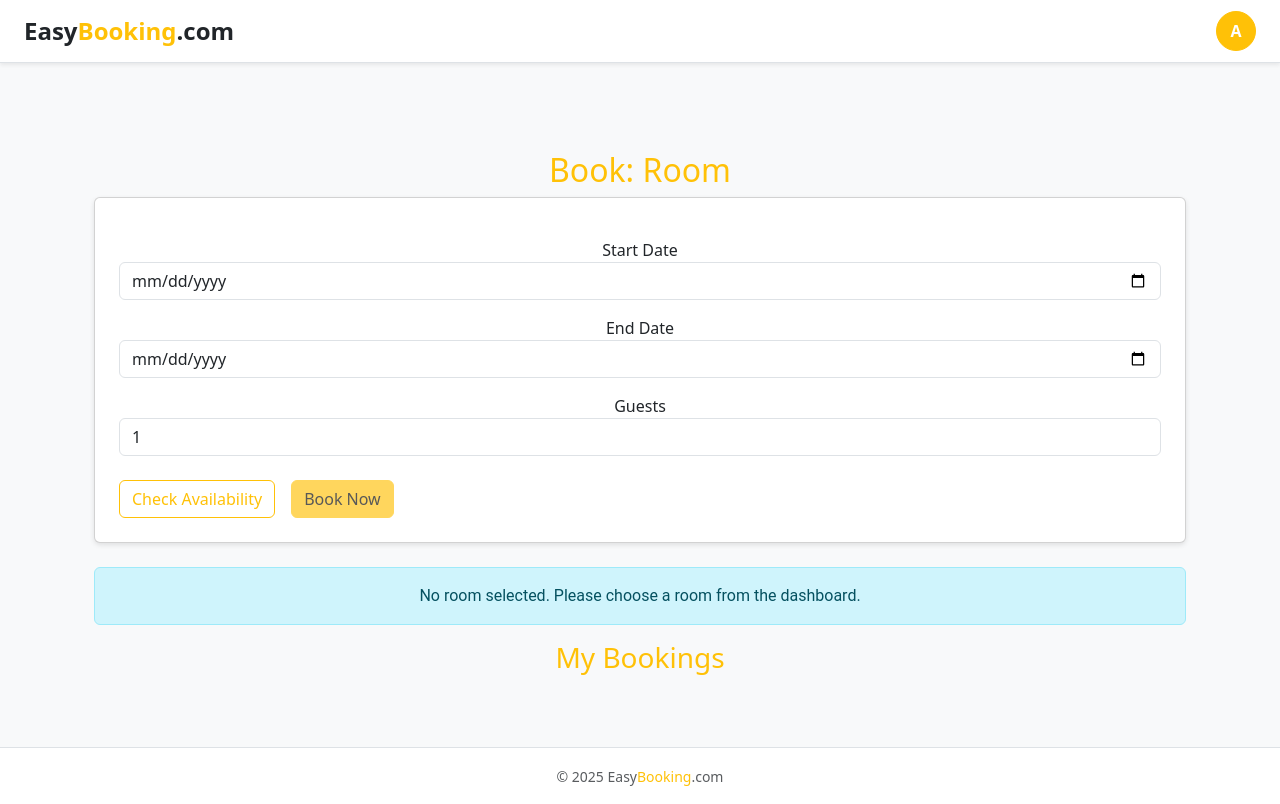
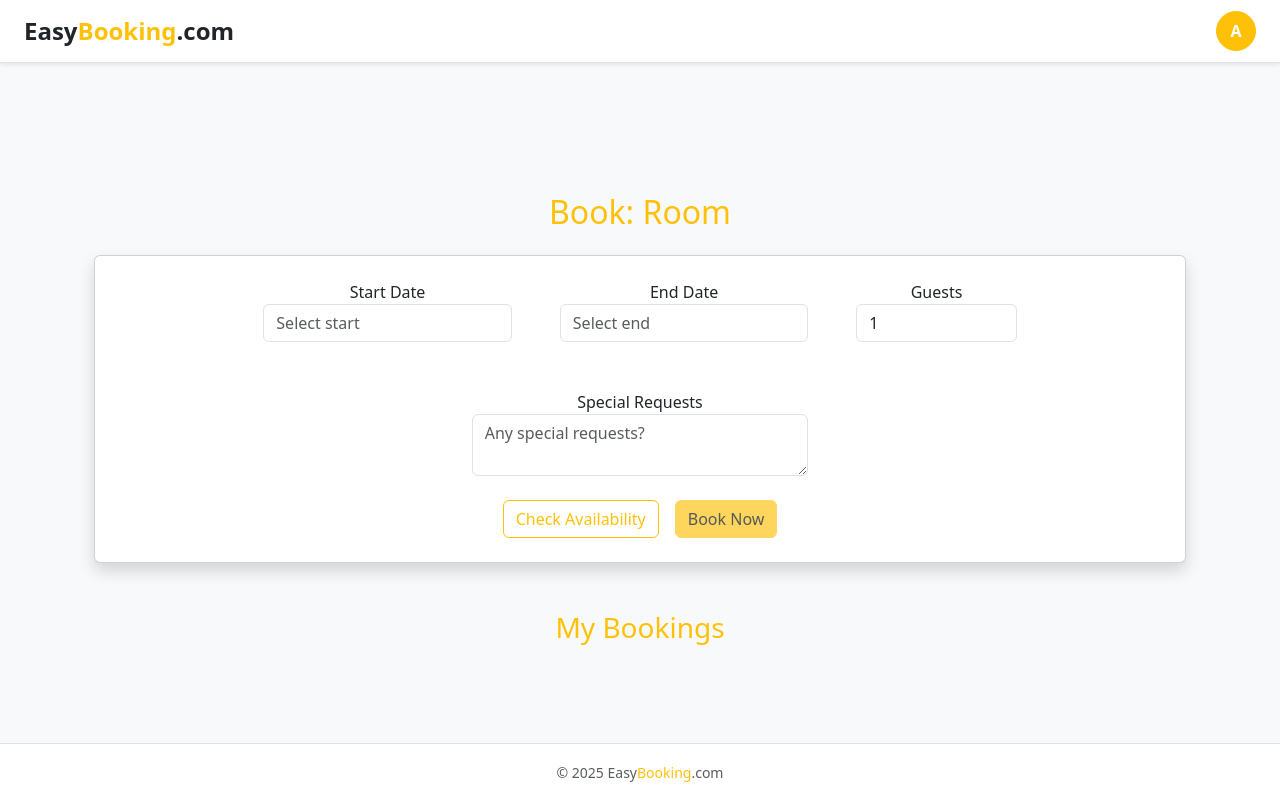
Before and after one commit to akashk202/Booking-System, a React (Vite) app in the folder my-react-app/: page /booking in a window 1280 px wide. Built offline with nearby package versions, Linux system fonts and the light colour scheme; sample sign-in values are in the browser's storage.

Commit message:
booking Function done

```diff
--- a/my-react-app/src/components/Booking.jsx
+++ b/my-react-app/src/components/Booking.jsx
@@ -1,193 +1,250 @@
 import React, { useEffect, useState } from 'react';
 import { useLocation } from 'react-router-dom';
+import DatePicker from 'react-datepicker';
+import { toast, ToastContainer } from 'react-toastify';
+import 'react-datepicker/dist/react-datepicker.css';
+import 'react-toastify/dist/ReactToastify.css';
 
-function Booking() {
+export default function Booking() {
   const location = useLocation();
   const selectedRoom = location.state?.room;
 
   const [bookings, setBookings] = useState([]);
-  const [form, setForm] = useState({ startDate: '', endDate: '', guests: 1 });
+  const [startDate, setStartDate] = useState(null);
+  const [endDate, setEndDate] = useState(null);
+  const [guests, setGuests] = useState(1);
+  const [specialRequests, setSpecialRequests] = useState('');
   const [availability, setAvailability] = useState(null);
+  const [loading, setLoading] = useState(false);
+  const [bookingLoading, setBookingLoading] = useState(false);
   const [message, setMessage] = useState('');
 
   const token = localStorage.getItem('token');
+  const API = 'http://localhost:3000/api/bookings';
+
+  // Number of nights between dates
+  const computeNights = () => {
+    if (!startDate || !endDate) return 0;
+    const msPerDay = 1000 * 60 * 60 * 24;
+    return Math.ceil((endDate - startDate) / msPerDay);
+  };
 
   useEffect(() => {
     if (!selectedRoom) {
-      setMessage('No room selected. Please choose a room from the dashboard.');
+      toast.error('No room selected. Please choose a room from the dashboard.');
       return;
     }
-
-    if (token) {
-      fetchBookings();
-    } else {
-      setMessage('Please log in to view and make bookings.');
-    }
+    if (token) fetchBookings();
+    else toast.error('Please login to view and make bookings.');
   }, [token, selectedRoom]);
 
   const fetchBookings = async () => {
+    setLoading(true);
     try {
-      const res = await fetch('http://localhost:3000/api/bookings', {
+      const res = await fetch(API, {
+        headers: { Authorization: `Bearer ${token}` },
+      });
+      const data = await res.json();
+      if (res.ok) setBookings(data);
+      else toast.error(data.message || 'Failed to fetch bookings.');
+    } catch (err) {
+      console.error(err);
+      toast.error('Error fetching bookings.');
+    } finally {
+      setLoading(false);
+    }
+  };
+
+  const checkAvailability = async () => {
+    if (!startDate || !endDate || startDate >= endDate) {
+      toast.error('Please select a valid date range.');
+      return;
+    }
+    setLoading(true);
+    try {
+      const url = `${API}/check-availability?roomId=${selectedRoom._id}` +
+                  `&dateFrom=${startDate.toISOString()}` +
+                  `&dateTo=${endDate.toISOString()}`;
+      const res = await fetch(url, {
         headers: { Authorization: `Bearer ${token}` },
       });
       const data = await res.json();
       if (res.ok) {
-        setBookings(data);
+        setAvailability(data.available);
+        toast.success(data.available
+          ? 'Room is available!'
+          : 'Room is not available.');
       } else {
-        setMessage(data.message || 'Failed to fetch bookings.');
+        toast.error(data.message || 'Failed to check availability.');
       }
     } catch (err) {
-      console.error('Error fetching bookings:', err.message);
-      setMessage('Error fetching bookings.');
-    }
-  };
-
-  const checkAvailability = async () => {
-    const { startDate, endDate } = form;
-
-    if (!startDate || !endDate) {
-      setMessage('Please fill out all fields.');
-      return;
-    }
-
-    if (new Date(startDate) > new Date(endDate)) {
-      setMessage('Start date cannot be later than end date.');
-      return;
-    }
-
-    try {
-      const res = await fetch(
-        `http://localhost:3000/api/bookings/check-availability?roomId=${selectedRoom._id}&startDate=${startDate}&endDate=${endDate}`
-      );
-      const data = await res.json();
-      setAvailability(data.available);
-      setMessage(data.available ? 'Room is available!' : 'Room is not available.');
-    } catch (err) {
-      console.error('Error checking availability:', err.message);
-      setMessage('Error checking availability.');
+      console.error(err);
+      toast.error('Error checking availability.');
+    } finally {
+      setLoading(false);
     }
   };
 
   const handleBooking = async () => {
-    const { startDate, endDate, guests } = form;
-
-    if (!startDate || !endDate || guests <= 0) {
-      setMessage('Please fill out all fields before booking.');
+    if (!availability) {
+      toast.error('Please check availability first.');
       return;
     }
-
+    const nights = computeNights();
+    if (!nights || guests < 1) {
+      toast.error('Invalid booking details.');
+      return;
+    }
+    setBookingLoading(true);
     try {
-      const res = await fetch('http://localhost:3000/api/bookings', {
+      const totalAmount = nights * selectedRoom.price;
+      const res = await fetch(API, {
         method: 'POST',
         headers: {
           'Content-Type': 'application/json',
           Authorization: `Bearer ${token}`,
         },
-        body: JSON.stringify({ roomId: selectedRoom._id, startDate, endDate, guests }),
+        body: JSON.stringify({
+          roomId: selectedRoom._id,
+          dateFrom: startDate.toISOString(),
+          dateTo:   endDate.toISOString(),
+          guests,
+          totalAmount,
+          specialRequests
+        }),
       });
-
       const data = await res.json();
       if (res.ok) {
-        setMessage('Booking successful!');
+        toast.success('Booking successful!');
+        // reset
+        setAvailability(null);
+        setStartDate(null);
+        setEndDate(null);
+        setSpecialRequests('');
         fetchBookings();
       } else {
-        setMessage(data.message || 'Booking failed.');
+        toast.error(data.message || 'Booking failed.');
       }
     } catch (err) {
-      console.error('Error creating booking:', err.message);
-      setMessage('Error creating booking.');
+      console.error(err);
+      toast.error('Error creating booking.');
+    } finally {
+      setBookingLoading(false);
     }
   };
 
   const cancelBooking = async (id) => {
     try {
-      const res = await fetch(`http://localhost:3000/api/bookings/${id}`, {
+      const res = await fetch(`${API}/${id}`, {
         method: 'DELETE',
         headers: { Authorization: `Bearer ${token}` },
       });
-
       if (res.ok) {
-        setMessage('Booking cancelled');
+        toast.success('Booking cancelled.');
         fetchBookings();
       } else {
-        setMessage('Failed to cancel booking');
+        toast.error('Failed to cancel booking.');
       }
     } catch (err) {
-      console.error('Error cancelling booking:', err.message);
-      setMessage('Error cancelling booking.');
+      console.error(err);
+      toast.error('Error cancelling booking.');
     }
   };
 
   return (
-    <div className="container mt-4">
-      <h2 className="text-warning">Book: {selectedRoom?.name || 'Room'}</h2>
+    <div className="container mt-5">
+      <ToastContainer />
+      <h2 className="text-center mb-4 text-warning">
+        Book: {selectedRoom?.name || 'Room'}
+      </h2>
 
-      <div className="card p-4 mb-4">
-        <div className="form-group mt-3">
+      <div className="card shadow p-4 mb-5">
+        <div className="row g-3">
+          <div className="col-md-3">
             <label>Start Date</label>
-          <input
-            type="date"
+            <DatePicker
+              selected={startDate}
+              onChange={setStartDate}
               className="form-control"
-            value={form.startDate}
-            onChange={(e) => setForm({ ...form, startDate: e.target.value })}
+              minDate={new Date()}
+              placeholderText="Select start"
             />
           </div>
-
-        <div className="form-group mt-3">
+          <div className="col-md-3">
             <label>End Date</label>
-          <input
-            type="date"
+            <DatePicker
+              selected={endDate}
+              onChange={setEndDate}
               className="form-control"
-            value={form.endDate}
-            onChange={(e) => setForm({ ...form, endDate: e.target.value })}
+              minDate={startDate || new Date()}
+              placeholderText="Select end"
             />
           </div>
-
-        <div className="form-group mt-3">
+          <div className="col-md-2">
             <label>Guests</label>
             <input
               type="number"
               className="form-control"
+              value={guests}
               min={1}
-            value={form.guests}
-            onChange={(e) => setForm({ ...form, guests: parseInt(e.target.value) })}
+              onChange={e => setGuests(+e.target.value || 1)}
             />
           </div>
+          <div className="col-md-4">
+            <label>Special Requests</label>
+            <textarea
+              className="form-control"
+              rows={2}
+              value={specialRequests}
+              onChange={e => setSpecialRequests(e.target.value)}
+              placeholder="Any special requests?"
+            />
+          </div>
+        </div>
 
-        <div className="d-flex gap-3 mt-4">
-          <button className="btn btn-outline-warning" onClick={checkAvailability}>
-            Check Availability
+        <div className="d-flex justify-content-center gap-3 mt-4">
+          <button
+            className="btn btn-outline-warning"
+            onClick={checkAvailability}
+            disabled={loading}
+          >
+            {loading ? 'Checking…' : 'Check Availability'}
           </button>
-          <button className="btn btn-warning" onClick={handleBooking} disabled={!availability}>
-            Book Now
+          <button
+            className="btn btn-warning"
+            onClick={handleBooking}
+            disabled={!availability || bookingLoading}
+          >
+            {bookingLoading ? 'Booking…' : 'Book Now'}
           </button>
         </div>
-
-        {availability !== null && (
-          <p className={`mt-3 ${availability ? 'text-success' : 'text-danger'}`}>
-            {availability ? 'Room is available!' : 'Room is not available.'}
-          </p>
-        )}
       </div>
 
-      {message && <div className="alert alert-info">{message}</div>}
-
-      <h3 className="text-warning">My Bookings</h3>
+      <h3 className="text-warning mb-3">My Bookings</h3>
+      {loading ? (
+        <div className="text-center">Loading bookings…</div>
+      ) : (
         <ul className="list-group">
-        {bookings.map((b) => (
-          <li key={b._id} className="list-group-item d-flex justify-content-between align-items-center">
+          {bookings.map(b => (
+            <li
+              key={b._id}
+              className="list-group-item d-flex justify-content-between align-items-center"
+            >
               <div>
-              <strong>{b.roomId?.name || 'N/A'}</strong> from <b>{b.startDate?.slice(0, 10)}</b> to{' '}
-              <b>{b.endDate?.slice(0, 10)}</b> | Guests: {b.guests}
+                <strong>{b.roomId?.name || 'Room'}</strong> |{' '}
+                {new Date(b.dateFrom).toLocaleDateString()} →{' '}
+                {new Date(b.dateTo).toLocaleDateString()} | Guests: {b.guests}
               </div>
-            <button className="btn btn-sm btn-outline-danger" onClick={() => cancelBooking(b._id)}>
+              <button
+                className="btn btn-sm btn-outline-danger"
+                onClick={() => cancelBooking(b._id)}
+              >
                 Cancel
               </button>
             </li>
           ))}
         </ul>
+      )}
     </div>
   );
 }
-
-export default Booking;
--- a/my-react-app/src/components/layout.jsx
+++ b/my-react-app/src/components/layout.jsx
@@ -92,7 +92,7 @@ function Layout({ children }) {
       </footer>
 
       {/* Toast Container */}
-      <ToastContainer position="top-center" autoClose={2000} />
+      <ToastContainer position="top-center" autoClose={1000} />
     </div>
   );
 }
--- a/my-react-app/src/index.css
+++ b/my-react-app/src/index.css
@@ -1,3 +1,4 @@
+@import 'react-datepicker/dist/react-datepicker.css';
 :root {
   font-family: system-ui, Avenir, Helvetica, Arial, sans-serif;
   line-height: 1.5;
```
Lines whose indentation alone changed are shown as unchanged.
